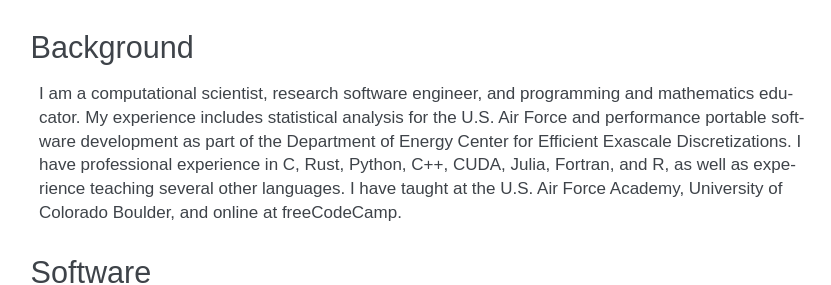
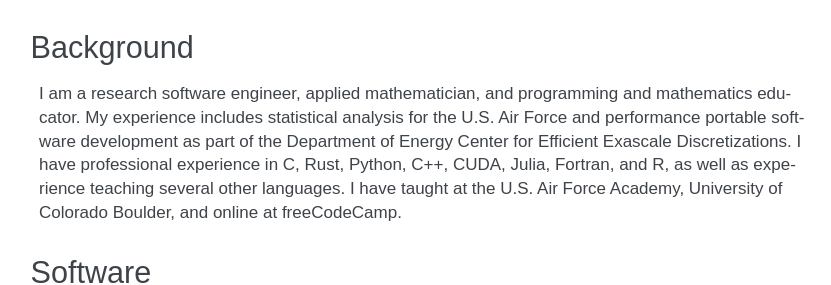
Before and after one commit to jeremylt/personal_website, a Sphinx documentation site: the page built from source/index.rst, in a window 1280 px wide and 900 px high. Shown: the part 312-597 px from the top of the window, without its empty margins (178-1009 px from the left). Built offline with Sphinx 7.4.7, drawn with Linux system fonts in a browser that asks for light colours; nearby versions of some CDN libraries.

Commit message:
update background

```diff
--- a/source/index.rst
+++ b/source/index.rst
@@ -52,7 +52,7 @@ Contact
 Background
 ********************************************************************************
 
-I am a computational scientist, research software engineer, and programming and mathematics educator.
+I am a research software engineer, applied mathematician, and programming and mathematics educator.
 My experience includes statistical analysis for the U.S. Air Force and performance portable software development as part of the Department of Energy Center for Efficient Exascale Discretizations.
 I have professional experience in C, Rust, Python, C++, CUDA, Julia, Fortran, and R, as well as experience teaching several other languages.
 I have taught at the U.S. Air Force Academy, University of Colorado Boulder, and online at freeCodeCamp.
```
